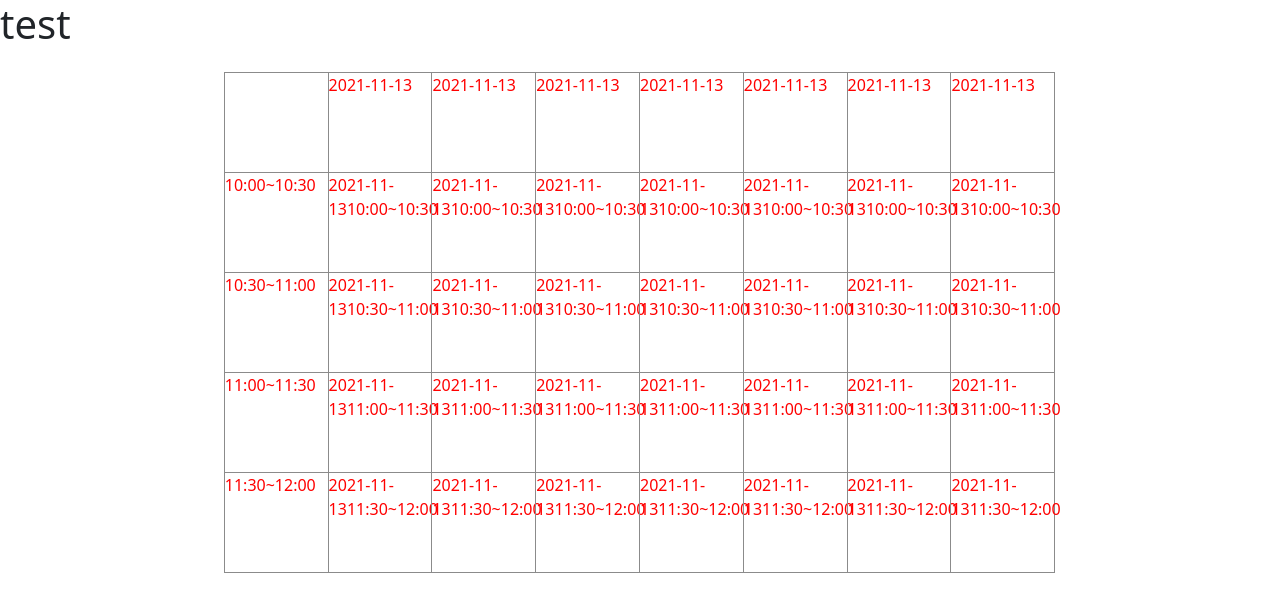
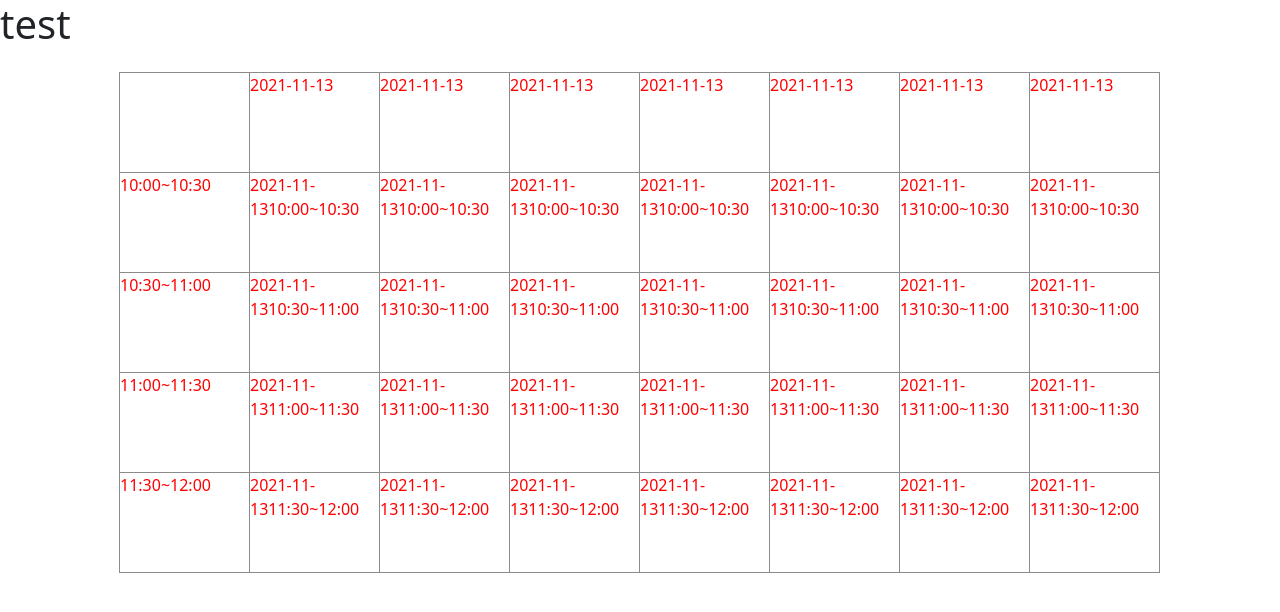
Before and after one commit to yuzuki-aritomo/ReserveTaskFrontend, a Next.js app in the folder next-app/: page /cal_week in a window 1280 px wide. Shown: the top 612 px of the page. Built offline with nearby package versions, Linux system fonts and the light colour scheme.

Commit message:
add: 一週間の日付を取得

```diff
--- a/next-app/src/components/calendar_week/CalWeek.tsx
+++ b/next-app/src/components/calendar_week/CalWeek.tsx
@@ -47,6 +47,15 @@ const CalDay: FC<CalDayProps> = ( props ) => {
 }
 
 const CalWeek: FC = () => {
+  //今日を含む直近の一週間の日付をweekDaysに保存
+  const today = new Date()
+  var weekDays: String[] = Array(7)
+  var dt = new Date()
+  for(var i=0; i<7;i++){
+    dt.setDate(today.getDate() + (i - today.getDay()) );
+    weekDays[i] = dt.toString();
+  }
+  console.log(weekDays)
   return(
     <div>
       <h1>test</h1>
--- a/next-app/styles/calWeek.module.css
+++ b/next-app/styles/calWeek.module.css
@@ -13,7 +13,7 @@
 }
 
 .cal_day {
-  width: 10%;
+  width: calc(100%/8);
   border: solid 1px rgb(139, 139, 139);
   border-bottom: none;
   margin-left: -1px;
```
